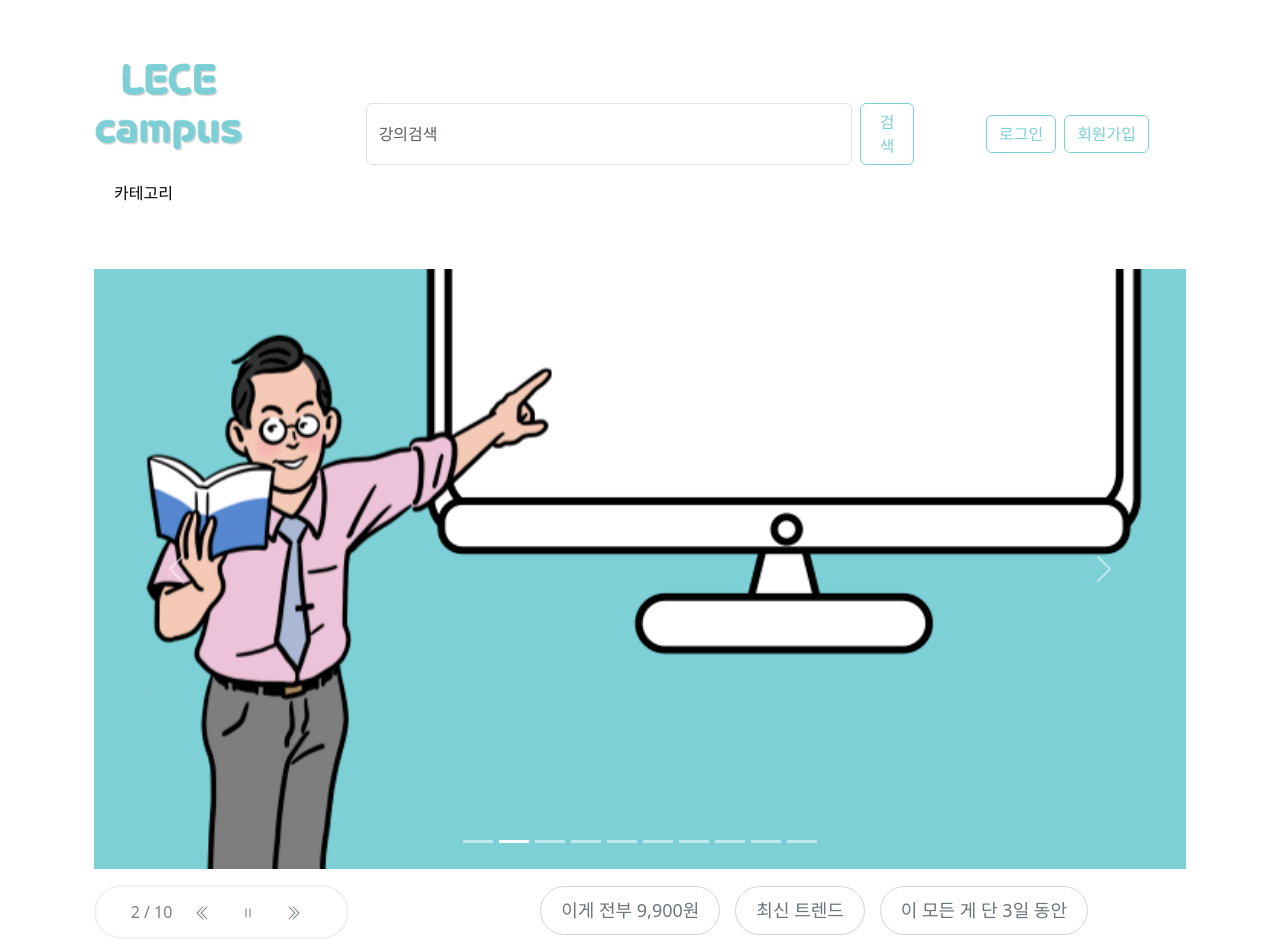
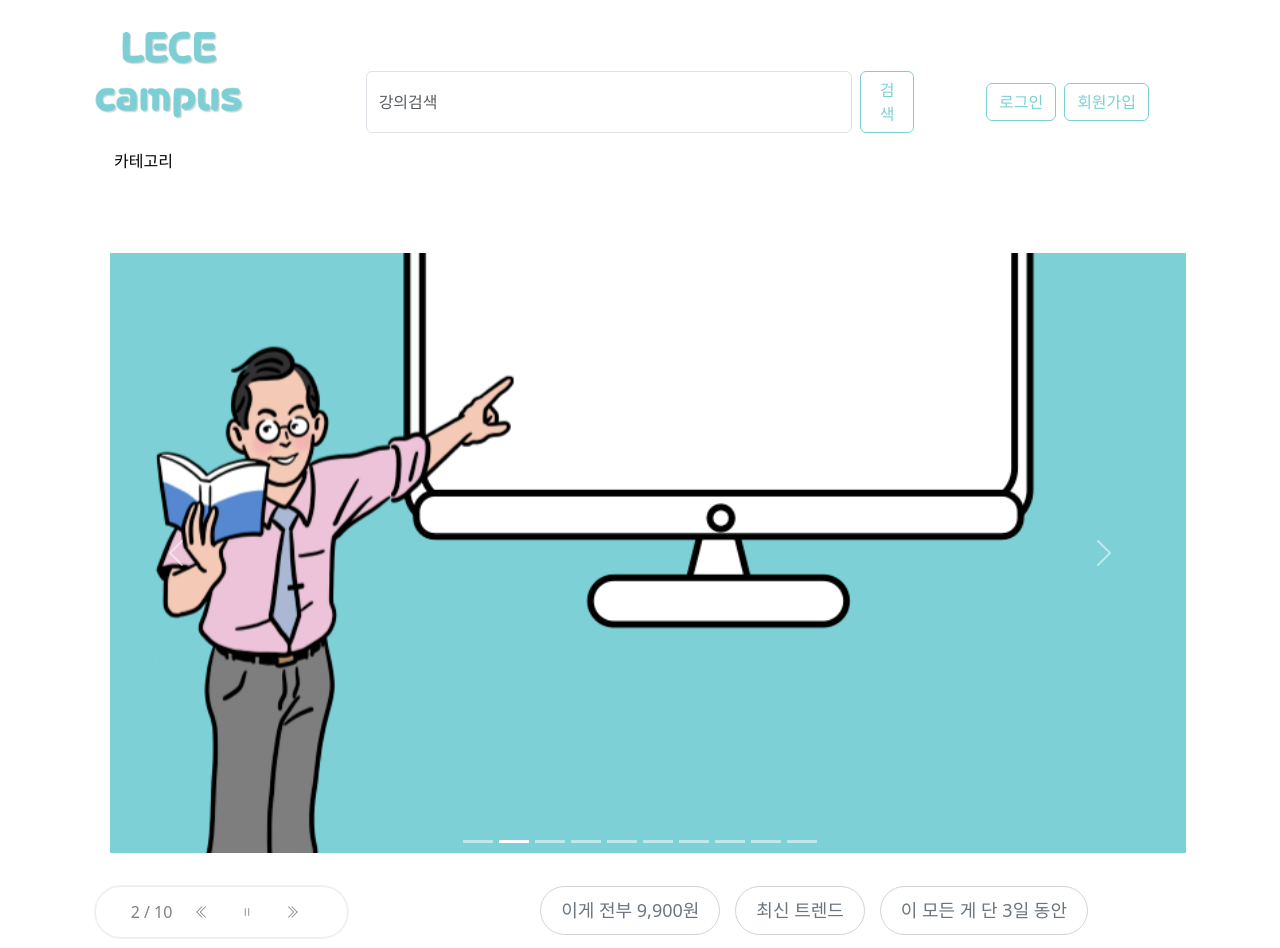
Before and after one commit to clzks/GoingUpDragon, a React (Create React App) app in the folder my-app/: page / in a window 1280 px wide. Shown: the top 948 px of the page. Built offline with nearby package versions, Linux system fonts and the light colour scheme.

Commit message:
TagComponent.js, TwoGrids.js 에 styled-component 코드 추가 css 삭제

```diff
--- a/my-app/src/components/common/Header.jsx
+++ b/my-app/src/components/common/Header.jsx
@@ -26,7 +26,6 @@ const Header = () => {
                   />
                 </div>
                 <ul className="navbar-nav me-auto my-2 my-lg-0">
-                  123
                   <li className="nav-item category-dropdown">
                     <span className="nav-link">카테고리</span>
                     <ul className="submenu">
--- a/my-app/src/components/common/TagComponent.css
+++ /dev/null
@@ -1,30 +0,0 @@
-/* src/components/TagComponent.css */
-.tag-container {
-    display: flex;
-    align-items: center;
-    gap: 12px; /* 태그 간격 */
-    flex-wrap: wrap; /* 줄 바꿈 */
-    max-width:1000px; /* 태그 영역 최대 너비 조정 */
-    margin: 0 auto; /* 가운데 정렬 */
-    justify-content: right; /* 태그들이 중앙에 위치하도록 정렬 */
-    gap: 5px;
-    margin-left: 10px;
-    margin-top: 12px;
-}
-
-.tag-dropdown {
-    margin-top: 5px; /* 화살표 버튼 아래에 위치 */
-    display: flex;
-    flex-direction: row; /* 태그들이 한 줄에 정렬 */
-    gap: 10px; /* 태그 간격 */
-    position: relative; /* 부모 요소 기준으로 위치 설정 */
-    justify-content: center; /* 중앙 정렬 */
-}
-
-.tag-box {
-    border: 1px solid #f0f0f0; /* 박스 외곽선 */
-    border-radius: 10px; /* 둥근 모서리 */
-    padding: 5px; /* 패딩 추가 */
-    background-color: white; /* 배경색 */
-    max-width: 600px; /* 최대 너비 조정 */
-}
--- a/my-app/src/components/common/TagComponent.js
+++ b/my-app/src/components/common/TagComponent.js
@@ -1,8 +1,12 @@
 // src/components/TagComponent.js
 import React, { useState } from 'react';
+
+// 외부 라이브러리
+import styled from 'styled-components';
+
+// 내부 컴포넌트들
 import OvalButton from './OvalButton';
 import ArrowButton from './ArrowButton';
-import './TagComponent.css';
 
 const tags = [
     "이게 전부 9,900원",
@@ -33,7 +37,7 @@ const TagComponent = () => {
 
     return (
         <div>
-            <div className="tag-container">
+            <StyledTagContainer>
                 {tags.slice(0, 4).map((tag, index) => (
                     <OvalButton
                         key={index}
@@ -43,10 +47,11 @@ const TagComponent = () => {
                     />
                 ))}
                 <ArrowButton onClick={toggleShowAllTags} />
-            </div>
+            </StyledTagContainer>
             {showAllTags && (
-                <div className="tag-dropdown">
-                    <div className="tag-box">
+                <>
+                <StyledTagDropdown>
+                    <StyledTagBox>
                         {tags.slice(4).map((tag, index) => (
                             <OvalButton
                                 key={index + 4}
@@ -55,11 +60,42 @@ const TagComponent = () => {
                                 label={tag}
                             />
                         ))}
-                    </div>
-                </div>
+                    </StyledTagBox>
+                </StyledTagDropdown>
+                </>
             )}
         </div>
     );
 };
 
 export default TagComponent;
+
+const StyledTagContainer = styled.div`
+    display: flex;
+    align-items: center;
+    gap: 12px; /* 태그 간격 */
+    flex-wrap: wrap; /* 줄 바꿈 */
+    max-width:1000px; /* 태그 영역 최대 너비 조정 */
+    margin: 0 auto; /* 가운데 정렬 */
+    justify-content: right; /* 태그들이 중앙에 위치하도록 정렬 */
+    gap: 5px;
+    margin-left: 10px;
+    margin-top: 12px;
+`;
+
+const StyledTagDropdown = styled.div`
+    margin-top: 5px; /* 화살표 버튼 아래에 위치 */
+    display: flex;
+    flex-direction: row; /* 태그들이 한 줄에 정렬 */
+    gap: 10px; /* 태그 간격 */
+    position: relative; /* 부모 요소 기준으로 위치 설정 */
+    justify-content: center; /* 중앙 정렬 */
+`;
+
+const StyledTagBox = styled.div`
+    border: 1px solid #f0f0f0; /* 박스 외곽선 */
+    border-radius: 10px; /* 둥근 모서리 */
+    padding: 5px; /* 패딩 추가 */
+    background-color: white; /* 배경색 */
+    max-width: 600px; /* 최대 너비 조정 */
+`;
--- a/my-app/src/components/common/TwoGrids.css
+++ /dev/null
@@ -1,82 +0,0 @@
-/* src/components/TwoGrids.css */
-
-/* 전체 컨테이너 스타일 */
-.container {
-    margin-top: 2rem;
-}
-
-/* 캐러셀 이미지 컨테이너 */
-.carousel-container {
-    display: flex;
-    justify-content: center;
-    align-items: center;
-    height: 600px;
-    overflow: hidden;
-    margin-bottom: 1rem;
-    margin-left: 1rem;
-}
-
-/* 캐러셀 버튼 컨테이너 스타일 */
-.button-container {
-    display: flex;
-    align-items: center;
-    justify-content: center;
-    gap: 5px;
-    margin-top: 1rem;
-    padding: 5px;
-    border: 2px solid #f0f0f0;
-    border-radius: 50px;
-    background-color: #ffffff;
-}
-
-/* 캐러셀 버튼 스타일 */
-.carousel-button {
-    display: flex;
-    align-items: center;
-    justify-content: center;
-    width: 2.5rem;
-    height: 2.5rem;
-    border-radius: 50%;
-    border: 1px solid transparent !important;
-    background-color: transparent;
-    color: gray;
-    cursor: pointer;
-    transition: background-color 0.3s, transform 0.3s;
-    z-index: 10;
-}
-
-.carousel-button:hover {
-    background-color: #f0f0f0;
-    color: gray;
-}
-
-.carousel-button:focus {
-    outline: none;
-    box-shadow: none;
-    background-color: #f0f0f0;
-    color: gray;
-}
-
-/* 캐러셀 카운터 스타일 */
-.carousel-counter {
-    margin-right: 5px;
-    color: gray;
-}
-
-/* src/components/Carousel.css */
-
-/* Carousel 이미지 컨테이너 */
-
-
-.carousel-image {
-    width: 1220px; /* 가로 크기 고정 */
-    height: 600px; /* 세로 크기 고정 */
-    object-fit: cover; /* 이미지 비율 유지 */
-    transition: transform 0.5s ease-in-out; /* 슬라이드 효과를 부드럽게 */
-    margin-left: 0rem;
-}
-
-.carousel-container {
-    position: relative; /* 버튼 컨테이너의 위치를 캐러셀 내에 고정시키기 위해 설정 */
-    margin-top: 1rem;
-}
--- a/my-app/src/components/common/TwoGrids.js
+++ b/my-app/src/components/common/TwoGrids.js
@@ -5,8 +5,8 @@ import Col from 'react-bootstrap/Col';
 import Carousel from 'react-bootstrap/Carousel';
 import { Button } from 'react-bootstrap';
 import { BsChevronDoubleLeft, BsPause, BsChevronDoubleRight } from 'react-icons/bs';
-import './TwoGrids.css'; // CSS 파일 import
 import TagComponent from './TagComponent';
+import styled from 'styled-components';
 
 
 const images = [
@@ -57,40 +57,117 @@ function TwoGrids() {
 
 
   return (
-    <Container>
+    <StyledContainer>
               <Carousel activeIndex={index} onSelect={handleSelect} fade>
               {images.map((src, idx) => (
                     <Carousel.Item key={idx}>
-                        <div className="carousel-image-container">
-                            <img className="carousel-image" src={src} alt={`Slide ${idx + 1}`} />
-                        </div>
+                        <StyledCarouselContainer>
+                            <StyledCarouselImage src={src} alt={`Slide ${idx + 1}`} />
+                        </StyledCarouselContainer>
                     </Carousel.Item>
                 ))}
               </Carousel>
       <Row>
         <Col sm={3}>
-        <div className="button-container">
-                <span className="carousel-counter">{`${index + 1} / ${images.length}`}</span>
+        <StyledButtonContainer>
+                <StyledCarouselCounter>{`${index + 1} / ${images.length}`}</StyledCarouselCounter>
                 {/* 이전 슬라이드 버튼 */}
-                <Button variant="outline-secondary" onClick={handlePrev} className="carousel-button">
+                <StyledCarouselButton variant="outline-secondary" onClick={handlePrev}>
                     <BsChevronDoubleLeft />
-                </Button>
+                </StyledCarouselButton>
                 {/* 포즈 버튼 */}
-                <Button variant="outline-secondary" onClick={toggleAutoSlide} className="carousel-button">
+                <StyledCarouselButton variant="outline-secondary" onClick={toggleAutoSlide}>
                     {autoSlide ? <BsPause /> : <BsPause />}
-                </Button>
+                </StyledCarouselButton>
                 {/* 다음 슬라이드 버튼 */}
-                <Button variant="outline-secondary" onClick={handleNext} className="carousel-button">
+                <StyledCarouselButton variant="outline-secondary" onClick={handleNext}>
                     <BsChevronDoubleRight />
-                </Button>
-            </div>
+                </StyledCarouselButton>
+            </StyledButtonContainer>
         </Col>
         <Col sm={8}>
         <TagComponent />
         </Col>
       </Row>
-    </Container>
+    </StyledContainer>
   );
 }
 
 export default TwoGrids;
+
+/* 전체 컨테이너 스타일 */
+const StyledContainer = styled(Container)`
+    margin-top: 2rem;
+`;
+
+/* 캐러셀 이미지 컨테이너 */
+
+const StyledCarouselContainer = styled.div`
+    display: flex;
+    justify-content: center;
+    align-items: center;
+    height: 600px;
+    overflow: hidden;
+    margin-bottom: 1rem;
+    margin-left: 1rem;
+    position: relative; /* 버튼 컨테이너의 위치를 캐러셀 내에 고정시키기 위해 설정 */
+    margin-top: 1rem;
+`;
+
+
+
+/* 캐러셀 버튼 컨테이너 스타일 */
+const StyledButtonContainer = styled.div`
+    display: flex;
+    align-items: center;
+    justify-content: center;
+    gap: 5px;
+    margin-top: 1rem;
+    padding: 5px;
+    border: 2px solid #f0f0f0;
+    border-radius: 50px;
+    background-color: #ffffff;
+`;
+
+/* 캐러셀 버튼 스타일 */
+const StyledCarouselButton = styled(Button)`
+    display: flex;
+    align-items: center;
+    justify-content: center;
+    width: 2.5rem;
+    height: 2.5rem;
+    border-radius: 50%;
+    border: 1px solid transparent !important;
+    background-color: transparent;
+    color: gray;
+    cursor: pointer;
+    transition: background-color 0.3s, transform 0.3s;
+    z-index: 10;
+
+    &:hover {
+        background-color: #f0f0f0;
+        color: gray;
+    }
+
+    &:focus {
+        outline: none;
+        box-shadow: none;
+        background-color: #f0f0f0;
+        color: gray;
+    }
+`;
+
+/* 캐러셀 카운터 스타일 */
+const StyledCarouselCounter = styled.span`
+    margin-right: 5px;
+    color: gray;
+`;
+
+/* Carousel 이미지 컨테이너 */
+const StyledCarouselImage = styled.img`
+    width: 1220px; /* 가로 크기 고정 */
+    height: 600px; /* 세로 크기 고정 */
+    object-fit: cover; /* 이미지 비율 유지 */
+    transition: transform 0.5s ease-in-out; /* 슬라이드 효과를 부드럽게 */
+    margin-left: 0rem;
+`;
```
